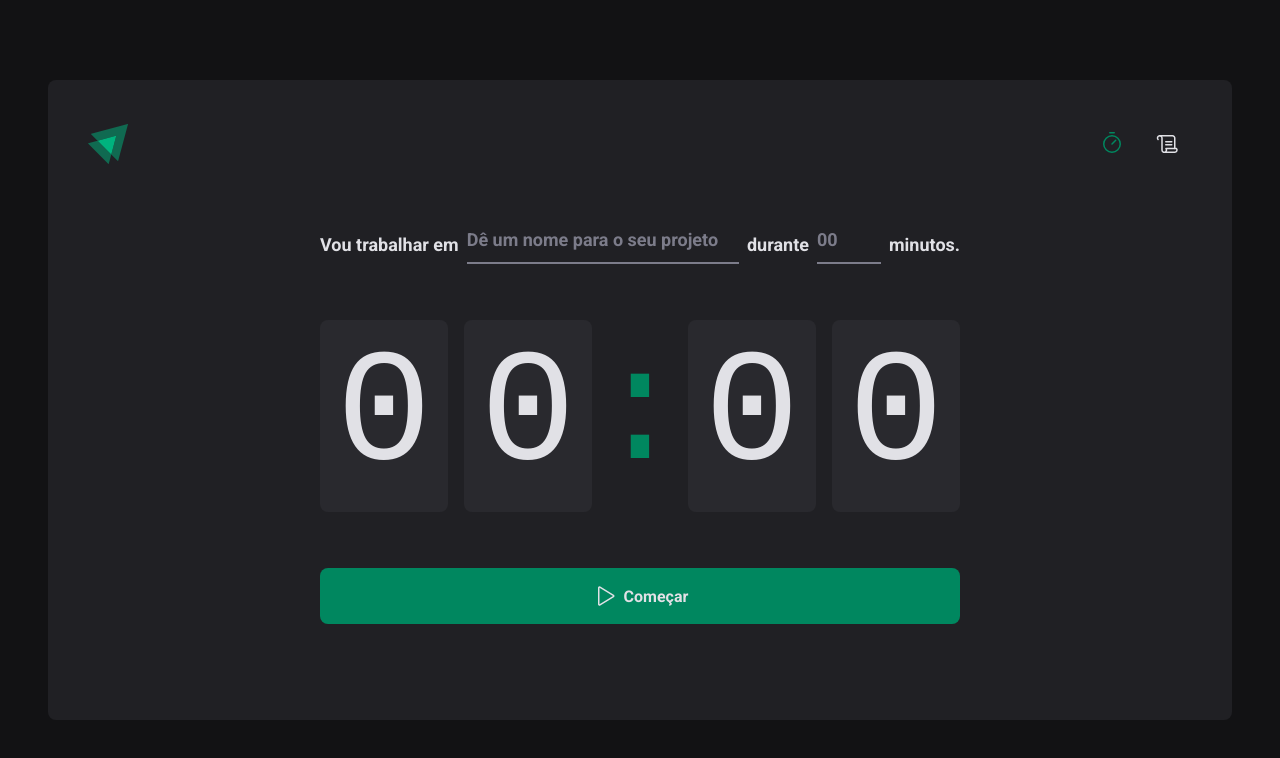
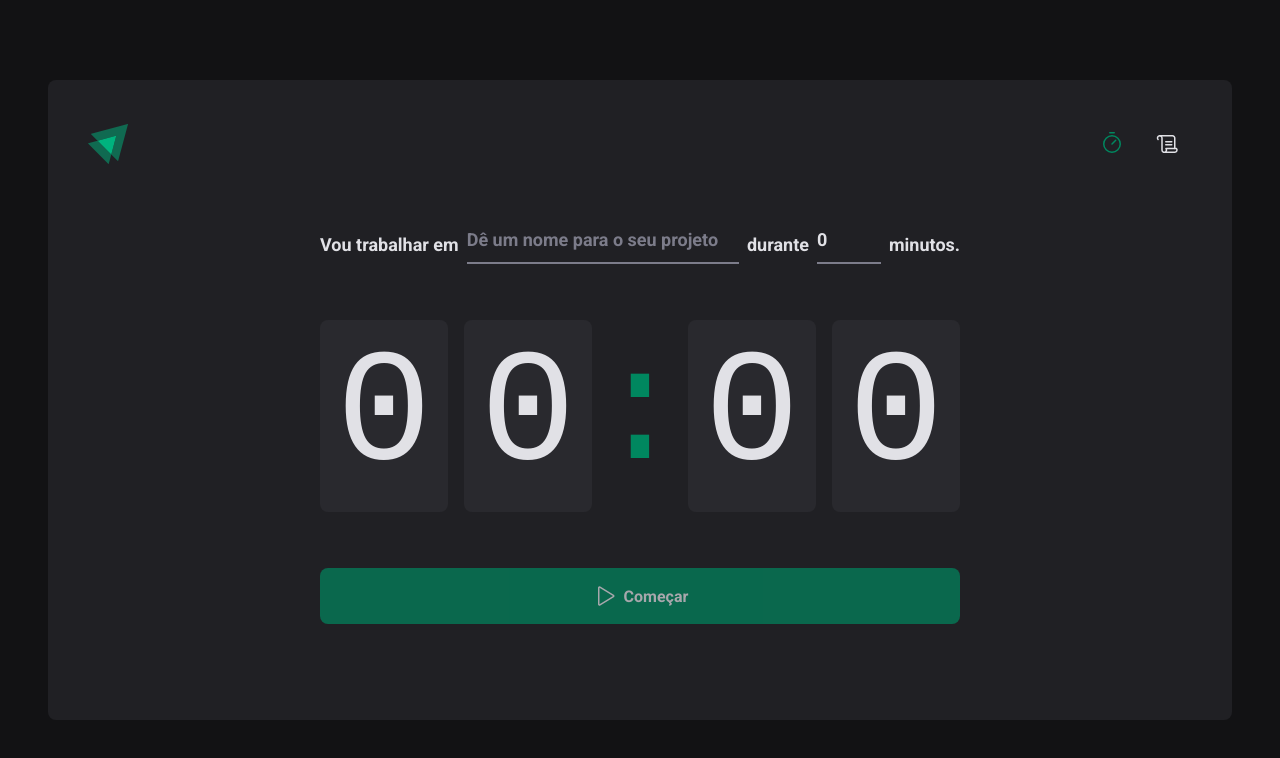
Before and after one commit to DiegoImperiano/ignite-timer, a React (Vite) app: page / in a window 1280 px wide. Shown: the top 758 px of the page. Built offline with nearby package versions, Linux system fonts and the light colour scheme.

Commit message:
feat(home): Implement validation in the form using zod library

```diff
--- a/package.json
+++ b/package.json
@@ -10,11 +10,14 @@
     "preview": "vite preview"
   },
   "dependencies": {
+    "@hookform/resolvers": "^3.1.1",
     "phosphor-react": "^1.4.1",
     "react": "^18.2.0",
     "react-dom": "^18.2.0",
+    "react-hook-form": "^7.45.2",
     "react-router-dom": "^6.14.1",
-    "styled-components": "^6.0.3"
+    "styled-components": "^6.0.3",
+    "zod": "^3.21.4"
   },
   "devDependencies": {
     "@rocketseat/eslint-config": "^1.3.0",
--- a/src/pages/Home/index.tsx
+++ b/src/pages/Home/index.tsx
@@ -1,4 +1,7 @@
 import { Play } from 'phosphor-react'
+import { useForm } from 'react-hook-form'
+import { zodResolver } from '@hookform/resolvers/zod'
+import * as zod from 'zod' // importando tudo de uma biblioteca que não possui um "export default"
 import {
   CountDownContainer,
   FormContainer,
@@ -9,16 +12,42 @@
   TaskInput,
 } from './styles'
 
+const newCycleFormValidationSchema = zod.object({
+  task: zod.string().min(1, 'Informe a tarefa'),
+  minutesAmount: zod
+    .number()
+    .min(5, 'O ciclo precisa ser de no mínimo 5 minutos')
+    .max(60, 'O ciclo precisa ser de no máximo 60 minutos'),
+})
+
+type NewCycleFormData = zod.infer<typeof newCycleFormValidationSchema> // Aqui o typeof serve para referenciar uma variavel JavaScript dentro do TypeScript
+
 export function Home() {
+  const { register, handleSubmit, watch, reset } = useForm<NewCycleFormData>({
+    resolver: zodResolver(newCycleFormValidationSchema),
+    defaultValues: {
+      task: '',
+      minutesAmount: 0,
+    },
+  })
+
+  function handleCreateNewCycle(data: NewCycleFormData) {
+    console.log(data)
+    reset()
+  }
+
+  const task = watch('task')
+  const isSubmitDisabled = !task
   return (
     <HomeContainer>
-      <form action="">
+      <form onSubmit={handleSubmit(handleCreateNewCycle)} action="">
         <FormContainer>
           <label htmlFor="task">Vou trabalhar em</label>
           <TaskInput
             id="task"
             list="task-suggestions"
             placeholder="Dê um nome para o seu projeto"
+            {...register('task')}
           />
           <datalist id="task-suggestions">
             <option value="Projeto 1" />
@@ -35,6 +64,7 @@
             step={5}
             min={5}
             max={60}
+            {...register('minutesAmount', { valueAsNumber: true })}
           />
 
           <span>minutos.</span>
@@ -48,7 +78,7 @@
           <span>0</span>
         </CountDownContainer>
 
-        <StartCountdownButton type="submit">
+        <StartCountdownButton disabled={isSubmitDisabled} type="submit">
           <Play size={24} /> Começar
         </StartCountdownButton>
       </form>
```
Also changed, not shown: 1 other file (tests, documents, lock files or other folders).
